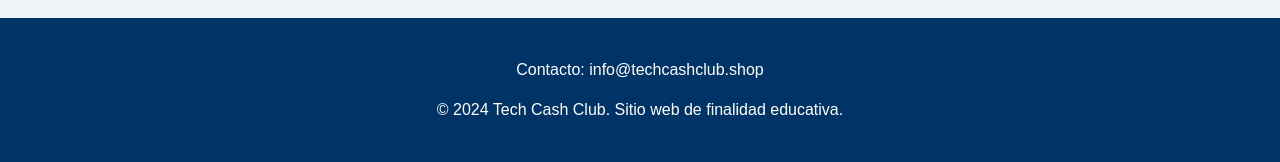
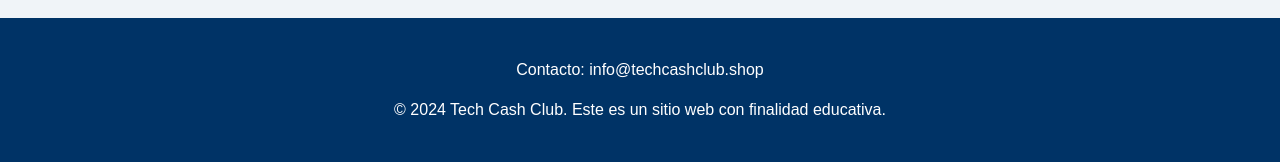
Before and after one commit to TechCashClub/TCC, a Flask app: page / in a window 1280 px wide. Shown: the part 1345-1507 px from the top of the page. Run offline with Flask 3, Linux system fonts and the light colour scheme; some libraries are stand-ins or nearby versions.

Commit message:
finalidad educativa

```diff
--- a/tcc/templates/index.html
+++ b/tcc/templates/index.html
@@ -148,7 +148,7 @@
         <div class="container">
             <!-- <img src="{{ url_for('static', filename='img/logo2.png') }}" alt="Tech Cash Club" width="30" height="30" class="d-inline-block align-top"> -->
             <p>Contacto: info@techcashclub.shop</p>
-            <p>&copy; 2024 Tech Cash Club. Sitio web de finalidad educativa.</p>
+            <p>&copy; 2024 Tech Cash Club. Este es un sitio web con finalidad educativa.</p>
         </div>
     </footer>
     <script src="https://code.jquery.com/jquery-3.5.1.slim.min.js"></script>
```
